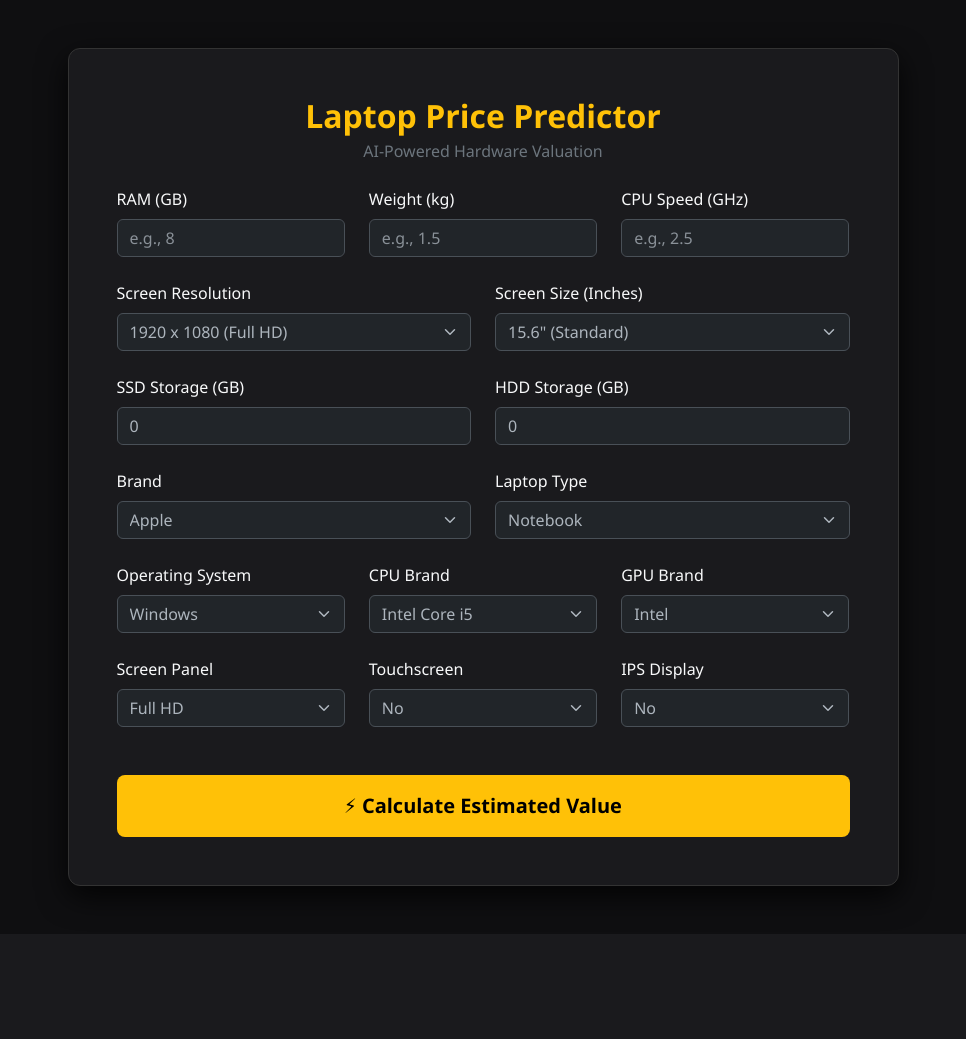
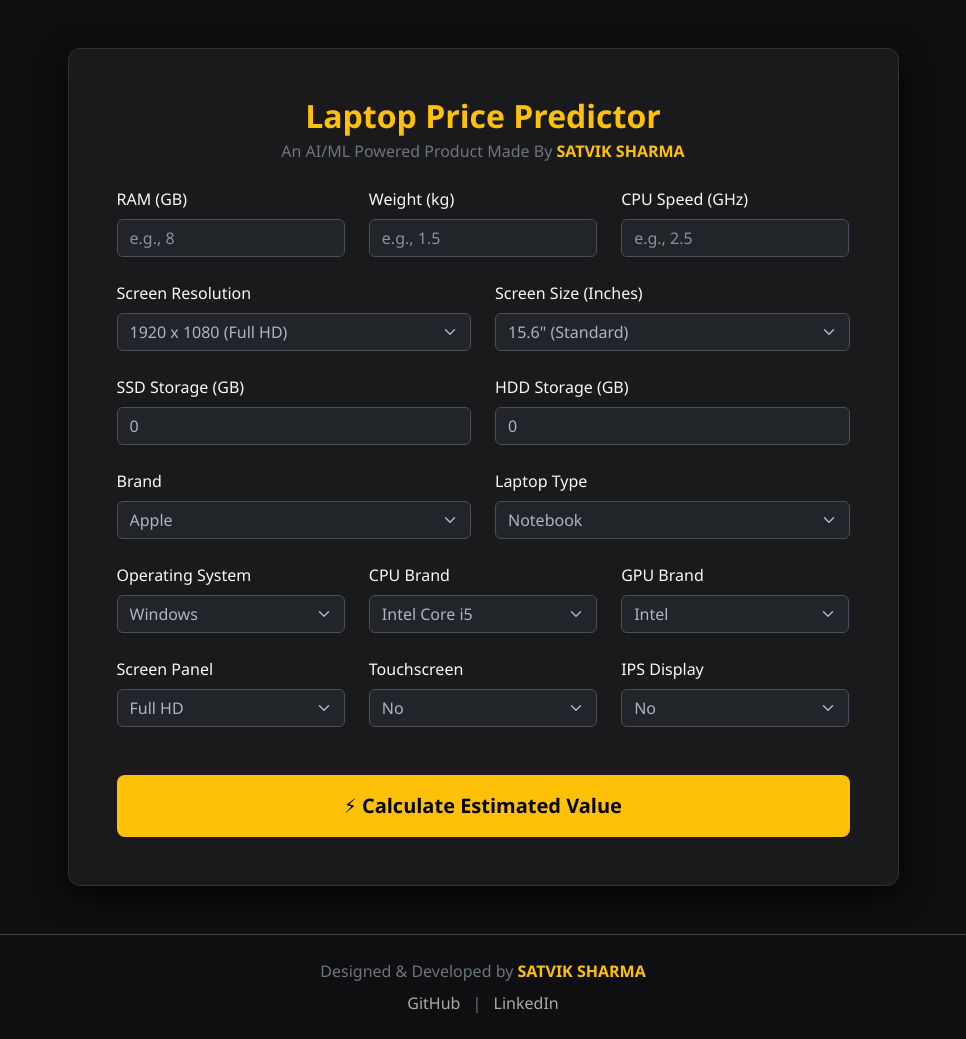
Before and after one commit to Satvik2Sharma/laptop_price-predictor_full-ml-app_Task-2-5_ml-club, a Flask app: page / in a window 1280 px wide. Shown: the whole page, without its empty margins (157-1123 px from the left). Before the commit the page ends 932 px from the top, so only its background shows below. Run offline with Flask 3, Linux system fonts and the light colour scheme; parts of the project's set-up code (start-up, migrations or seed data) failed here and were passed over.

Commit message:
Update footer with developer information and links

```diff
--- a/templates/index.html
+++ b/templates/index.html
@@ -42,6 +42,14 @@
             border-radius: 8px;
             padding: 20px;
         }
+        .footer-link {
+            color: #aaaaaa;
+            text-decoration: none;
+            transition: color 0.3s ease;
+}
+.footer-link:hover {
+    color: #ffc107; /* Lights up yellow on hover */
+}
     </style>
 </head>
 <body>
@@ -50,7 +58,7 @@
         <div class="col-lg-9">
             <div class="card p-4 p-md-5">
                 <h2 class="text-center mb-1 text-accent fw-bold">Laptop Price Predictor</h2>
-                <p class="text-center text-secondary mb-4">AI-Powered Hardware Valuation</p>
+                <p class="text-center text-secondary mb-4">An AI/ML Powered Product Made By <strong class="text-accent">SATVIK SHARMA</strong></p>
 
                 <form action="/predict" method="POST">
                     <div class="row g-4">
@@ -206,5 +214,14 @@
         </div>
     </div>
 </div>
+<footer class="container mt-5 mb-4 text-center">
+    <hr class="border-secondary mb-4 opacity-50">
+    <p class="text-secondary mb-2">Designed & Developed by <strong class="text-accent">SATVIK SHARMA</strong></p>
+    <div>
+        <a href="https://github.com/Satvik2Sharma" target="_blank" rel="noopener noreferrer" class="footer-link mx-2">GitHub</a>
+        <span class="text-secondary">|</span>
+        <a href="https://www.linkedin.com/in/satvik-sharma-577835372/" target="_blank" rel="noopener noreferrer" class="footer-link mx-2">LinkedIn</a>
+    </div>
+</footer>
 </body>
 </html>
```
